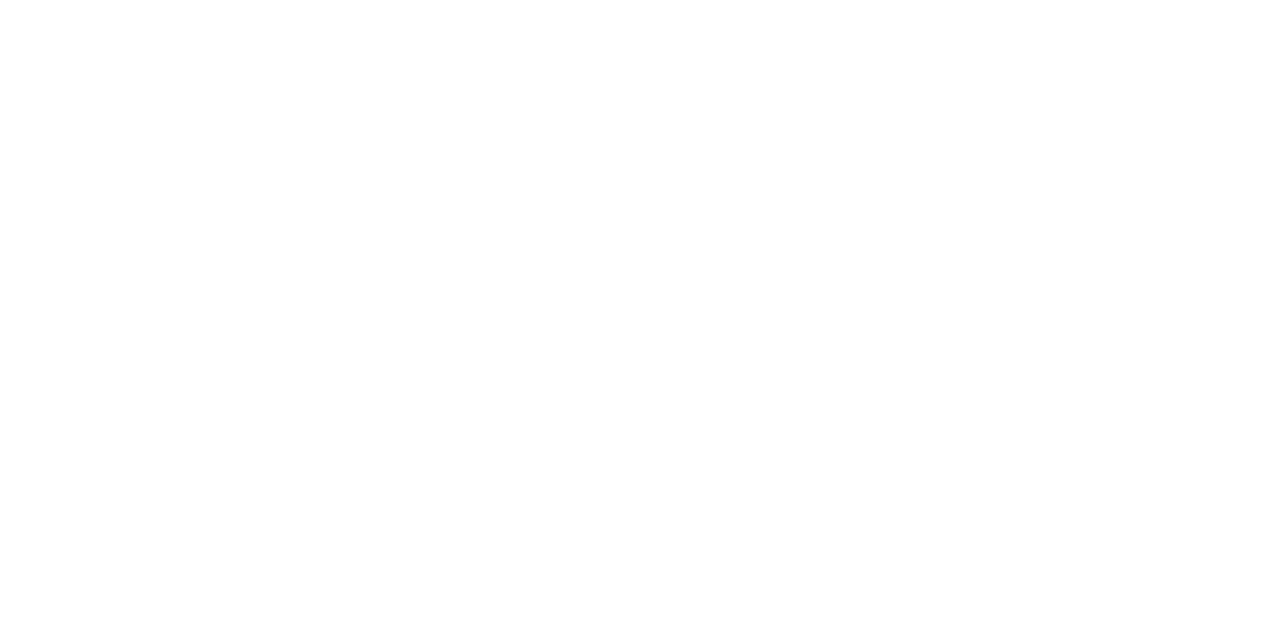
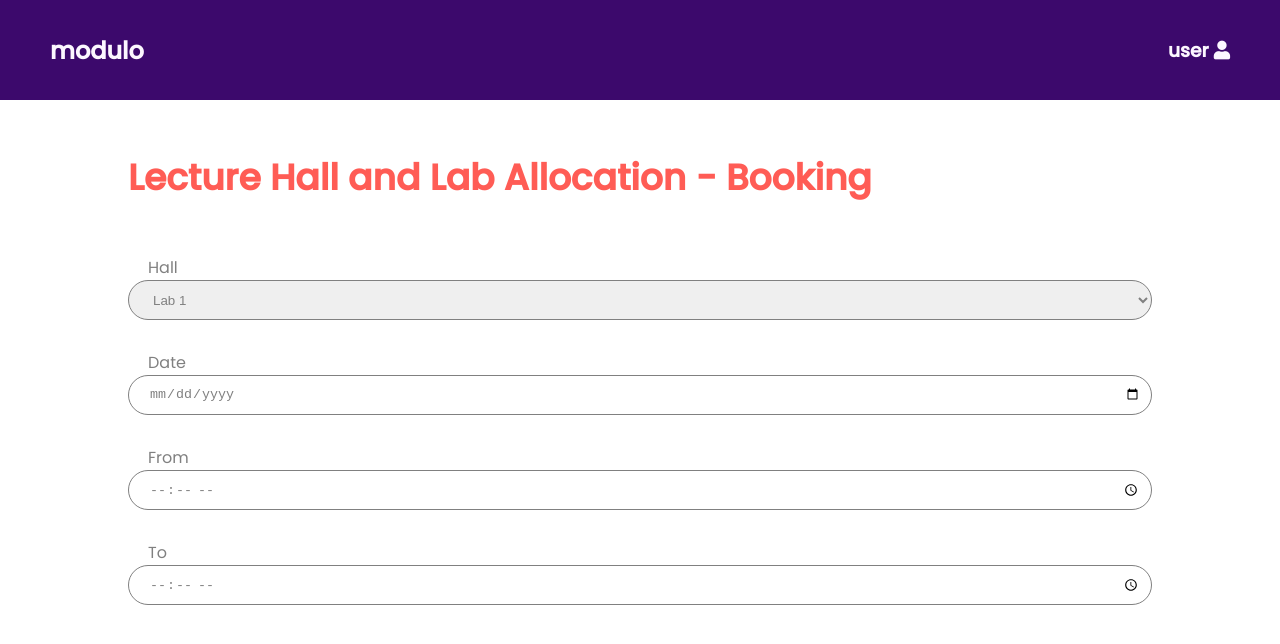
Before and after one commit to GayanKod/Modulo, a React (Create React App) app in the folder client/: page /lec-hall-allocation/booking in a window 1280 px wide. Before the commit this address had no page. Shown: the top 644 px of the page. Built offline with nearby package versions, Linux system fonts and the light colour scheme.

Commit message:
added booking page

```diff
--- a/client/src/App.tsx
+++ b/client/src/App.tsx
@@ -1,5 +1,6 @@
 import { BrowserRouter as Router, Route, Routes } from "react-router-dom";
 import LandingPage from "./pages/Landing";
+import LecHallBooking from "./pages/LecHallBooking";
 import LecHomePage from "./pages/LecHomePage";
 
 function App() {
@@ -9,6 +10,14 @@ function App() {
         <Routes>
           <Route path="/" element={<LandingPage />} />
           <Route path="/lec-hall-allocation" element={<LecHomePage />} />
+          <Route
+            path="/lec-hall-allocation/booking"
+            element={<LecHallBooking />}
+          />
+          <Route
+            path="/lec-hall-allocation/booking/:selected/:id"
+            element={<LecHallBooking />}
+          />
         </Routes>
       </Router>
     </>
--- a/client/src/components/LecHallAllocation/Details.tsx
+++ b/client/src/components/LecHallAllocation/Details.tsx
@@ -97,19 +97,19 @@ export const HallDetails = [
   },
   {
     id: 2,
-    name: "Lecture Hall 1",
+    name: "Lecture Hall 2",
     capacity: 100,
     location: "1st Floor",
   },
   {
     id: 3,
-    name: "Lecture Hall 1",
+    name: "Lecture Hall 3",
     capacity: 100,
     location: "1st Floor",
   },
   {
     id: 4,
-    name: "Lecture Hall 1",
+    name: "Lecture Hall 4",
     capacity: 100,
     location: "1st Floor",
   },
--- a/client/src/components/LecHallAllocation/TableDetails.tsx
+++ b/client/src/components/LecHallAllocation/TableDetails.tsx
@@ -5,6 +5,7 @@ import { Item } from "./Models";
 
 import { Link } from "react-router-dom";
 import TimeTable from "./TimeTable";
+import LecHallBooking from "../../pages/LecHallBooking";
 
 interface Props {
   selected: string;
@@ -85,9 +86,9 @@ function Row({ item, selected }: Props) {
           <TimeTable selected={selected} id={item.id} />
         </td>
         <td>
-          {/* <Link to={"/lec-hall-allocation/booking"}> */}
-          <button className="book-button">Book</button>
-          {/* </Link> */}
+          <Link to={`/lec-hall-allocation/booking/${selected}/${item.id}`}>
+            <button className="book-button">Book</button>
+          </Link>
         </td>
       </tr>
 
--- /dev/null
+++ b/client/src/pages/LecHallBooking.tsx
@@ -0,0 +1,83 @@
+import { timeStamp } from "console";
+import { useParams } from "react-router-dom";
+import {
+  HallDetails,
+  LabDetails,
+} from "../components/LecHallAllocation/Details";
+import { Item } from "../components/LecHallAllocation/Models";
+import Navbar2 from "../components/Navbar2";
+import PageTitle from "../components/PageTitle";
+import "../styles/LecHallBooking.scss";
+import "../styles/LecHomePage.scss";
+
+// type BookingProps = {
+//   selected: string;
+// };
+
+function LecHallBooking() {
+  const { id } = useParams<{ id: string }>();
+  const { selected } = useParams<{ selected: string }>();
+  const defaultSelectValue = HallDetails.find(
+    (item) => item.id === parseInt(id as string)
+  );
+
+  return (
+    <>
+      <Navbar2 />
+      <div className="lechall-container">
+        <PageTitle title={"Lecture Hall and Lab Allocation - Booking"} />
+        <div className="booking-form">
+          <div className="hall-name">
+            <label>
+              Hall
+              {/* {props.selected == "lec" ? "Hall" : "Lab"} */}
+              <select>
+                {(selected as string) == "lec"
+                  ? HallDetails.map((item) => (
+                      <option
+                        selected={
+                          item.id == parseInt(id as string) ? true : false
+                        }
+                        key={item.id}
+                        value={item.id}
+                      >
+                        {item.name}
+                      </option>
+                    ))
+                  : LabDetails.map((item) => (
+                      <option
+                        selected={
+                          item.id == parseInt(id as string) ? true : false
+                        }
+                        key={item.id}
+                        value={item.id}
+                      >
+                        {item.name}
+                      </option>
+                    ))}
+              </select>
+            </label>
+          </div>
+          <div className="form-date">
+            <label>
+              Date
+              <input type="date" />
+            </label>
+          </div>
+          <div className="duration">
+            <label>
+              From
+              <input type="time" />
+            </label>
+            <label>
+              To
+              <input type="time" />
+            </label>
+          </div>
+        </div>
+      </div>
+    </>
+  );
+}
+
+export default LecHallBooking;
--- /dev/null
+++ b/client/src/styles/LecHallBooking.scss
@@ -0,0 +1,25 @@
+@import "../styleVar/colorPalette.scss";
+@import url("https://fonts.googleapis.com/css2?family=Poppins:wght@400;500&display=swap");
+
+.booking-form {
+  width: 80%;
+  margin: auto;
+
+  select,
+  input,
+  label {
+    height: 3em;
+    border-radius: 30px;
+    color: grey;
+
+    width: 100%;
+    padding-left: 20px;
+    padding-right: 10px;
+    margin-bottom: 30px;
+  }
+
+  input,
+  select {
+    border: solid grey 1px;
+  }
+}
--- a/client/src/styles/LecHomePage.scss
+++ b/client/src/styles/LecHomePage.scss
@@ -35,7 +35,7 @@
   }
 }
 
-.container {
+.lechall-container {
   padding: 50px 0 100px 0;
   font-family: "Poppins", sans-serif;
 }
```
